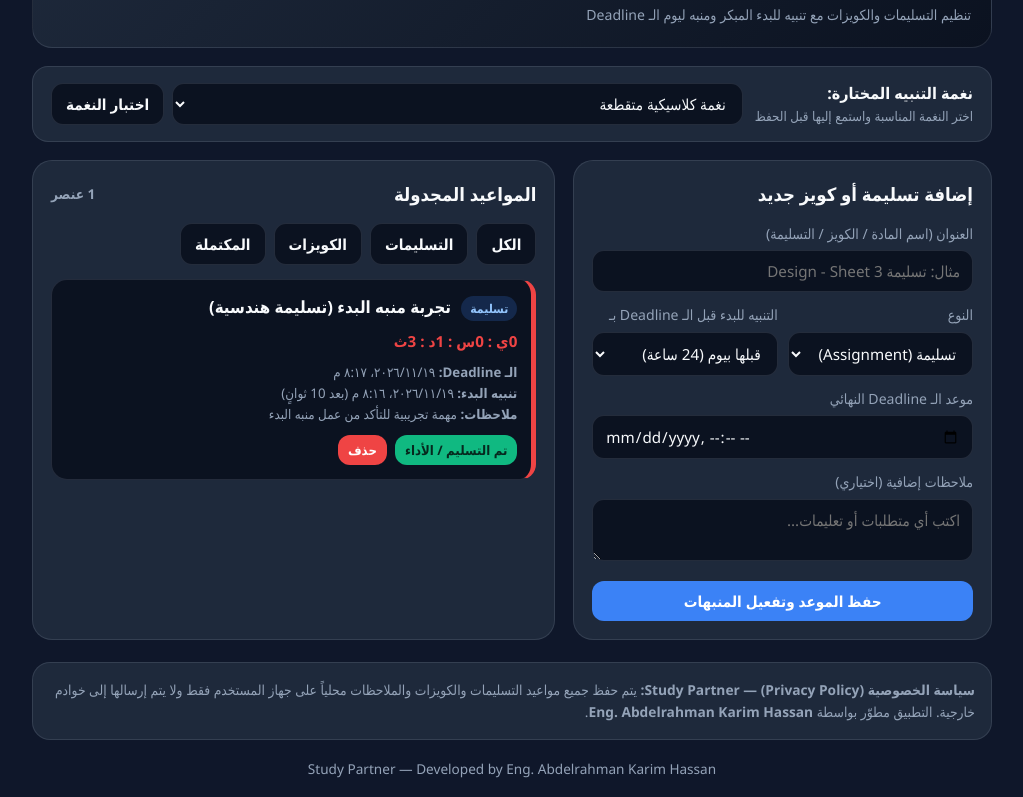
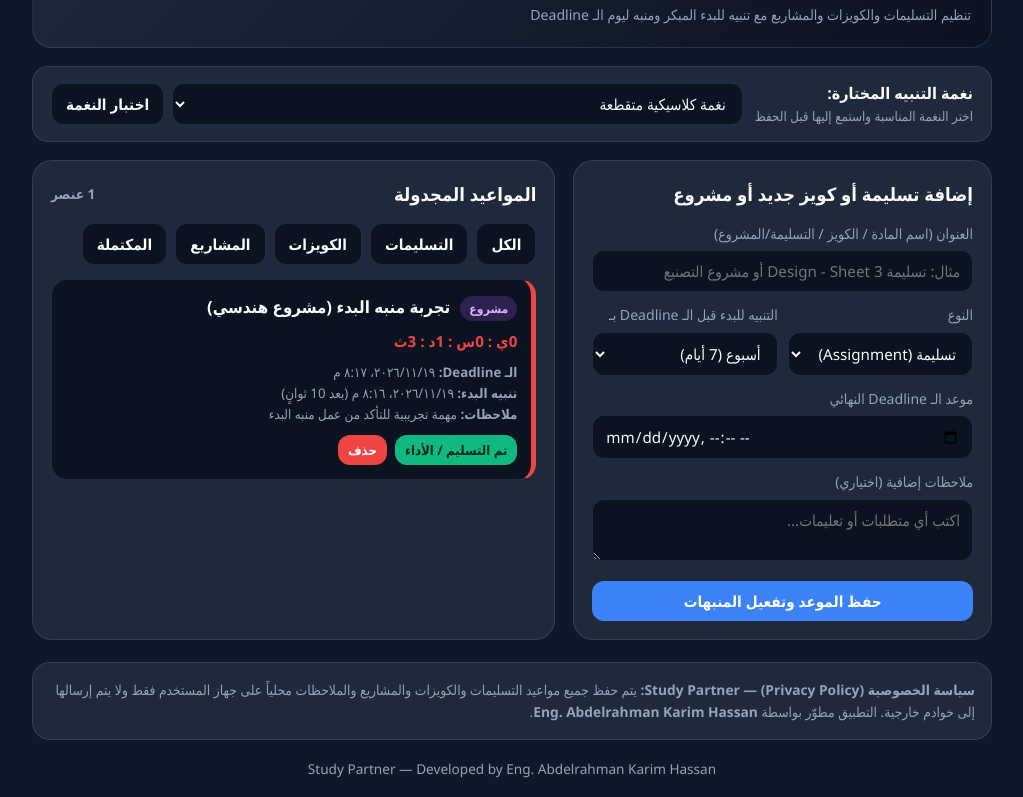
Before and after one commit to eng-abdelrahman-karim/Study-partner, a plain HTML site: page index.html in a window 1280 px wide. Both pictures are taken after a click on the button "تجربة سريعة (منبه خلال 10 ثوانٍ)". Shown: the part 110-907 px from the top of the page, without its empty margins (128-1151 px from the left). Drawn offline with Linux system fonts and the light colour scheme.

Commit message:
index.html

```diff
--- a/index.html
+++ b/index.html
@@ -3,7 +3,7 @@
 <head>
   <meta charset="UTF-8" />
   <meta name="viewport" content="width=device-width, initial-scale=1.0" />
-  <title>Study Partner | منبه التسليمات والكويزات</title>
+  <title>Study Partner | منبه التسليمات والكويزات والمشاريع</title>
   <style>
     :root {
       --bg: #0f172a;
@@ -14,6 +14,7 @@
       --primary: #3b82f6;
       --primary-hover: #2563eb;
       --accent: #f59e0b;
+      --purple: #a855f7;
       --danger: #ef4444;
       --success: #10b981;
       --border: rgba(148, 163, 184, 0.18);
@@ -250,6 +251,10 @@
       border-right-color: var(--accent);
     }
 
+    .task-item.project {
+      border-right-color: var(--purple);
+    }
+
     .task-item.urgent {
       border-right-color: var(--danger);
     }
@@ -283,6 +288,11 @@
     .badge-quiz {
       background: rgba(245, 158, 11, 0.2);
       color: #fcd34d;
+    }
+
+    .badge-project {
+      background: rgba(168, 85, 247, 0.22);
+      color: #d8b4fe;
     }
 
     .countdown {
@@ -374,7 +384,7 @@
       <div class="brand">
         <h1>Study Partner</h1>
         <div class="dev-credit">Developed by Eng. Abdelrahman Karim Hassan</div>
-        <p>تنظيم التسليمات والكويزات مع تنبيه للبدء المبكر ومنبه ليوم الـ Deadline</p>
+        <p>تنظيم التسليمات والكويزات والمشاريع مع تنبيه للبدء المبكر ومنبه ليوم الـ Deadline</p>
       </div>
       <div class="header-actions">
         <button class="btn-warn" onclick="addSampleTasks()">تجربة سريعة (منبه خلال 10 ثوانٍ)</button>
@@ -399,11 +409,11 @@
 
     <div class="grid">
       <div class="card">
-        <h2>إضافة تسليمة أو كويز جديد</h2>
+        <h2>إضافة تسليمة أو كويز جديد أو مشروع</h2>
         <form id="taskForm">
           <div class="form-group">
-            <label for="title">العنوان (اسم المادة / الكويز / التسليمة)</label>
-            <input id="title" type="text" placeholder="مثال: تسليمة Design - Sheet 3" required />
+            <label for="title">العنوان (اسم المادة / الكويز / التسليمة/المشروع)</label>
+            <input id="title" type="text" placeholder="مثال: تسليمة Design - Sheet 3 أو مشروع التصنيع" required />
           </div>
 
           <div class="row-2">
@@ -412,14 +422,20 @@
               <select id="type">
                 <option value="assignment">تسليمة (Assignment)</option>
                 <option value="quiz">كويز (Quiz)</option>
+                <option value="project">مشروع (Project)</option>
               </select>
             </div>
 
             <div class="form-group">
               <label for="prepMinutes">التنبيه للبدء قبل الـ Deadline بـ</label>
               <select id="prepMinutes">
+                <option value="10080">أسبوع (7 أيام)</option>
+                <option value="8640">6 أيام</option>
+                <option value="7200">5 أيام</option>
+                <option value="5760">4 أيام</option>
+                <option value="4320">3 أيام</option>
+                <option value="2880">قبلها بيومين (48 ساعة)</option>
                 <option value="1440">قبلها بيوم (24 ساعة)</option>
-                <option value="2880">قبلها بيومين (48 ساعة)</option>
                 <option value="180">قبلها بـ 3 ساعات</option>
                 <option value="60">قبلها بساعة</option>
                 <option value="15">قبلها بـ 15 دقيقة</option>
@@ -451,6 +467,7 @@
           <button onclick="setFilter('all')">الكل</button>
           <button onclick="setFilter('assignment')">التسليمات</button>
           <button onclick="setFilter('quiz')">الكويزات</button>
+          <button onclick="setFilter('project')">المشاريع</button>
           <button onclick="setFilter('done')">المكتملة</button>
         </div>
 
@@ -460,7 +477,7 @@
 
     <div class="privacy-box">
       <strong>سياسة الخصوصية (Privacy Policy) — Study Partner:</strong>
-      يتم حفظ جميع مواعيد التسليمات والكويزات والملاحظات محلياً على جهاز المستخدم فقط ولا يتم إرسالها إلى خوادم خارجية. التطبيق مطوّر بواسطة <strong>Eng. Abdelrahman Karim Hassan</strong>.
+      يتم حفظ جميع مواعيد التسليمات والكويزات والمشاريع والملاحظات محلياً على جهاز المستخدم فقط ولا يتم إرسالها إلى خوادم خارجية. التطبيق مطوّر بواسطة <strong>Eng. Abdelrahman Karim Hassan</strong>.
     </div>
 
     <footer>
@@ -587,8 +604,8 @@
       const now = Date.now();
       tasks.push({
         id: now + 1,
-        title: "تجربة منبه البدء (تسليمة هندسية)",
-        type: "assignment",
+        title: "تجربة منبه البدء (مشروع هندسي)",
+        type: "project",
         deadline: now + 65000,
         prepTime: now + 10000,
         prepLabel: "بعد 10 ثوانٍ",
@@ -601,11 +618,19 @@
       renderTasks();
     }
 
+    function getTypeBadge(type) {
+      if (type === "quiz") return `<span class="badge badge-quiz">كويز</span>`;
+      if (type === "project") return `<span class="badge badge-project">مشروع</span>`;
+      return `<span class="badge badge-assignment">تسليمة</span>`;
+    }
+
     document.getElementById("taskForm").addEventListener("submit", function (e) {
       e.preventDefault();
       const title = document.getElementById("title").value.trim();
       const type = document.getElementById("type").value;
-      const prepMinutes = Number(document.getElementById("prepMinutes").value);
+      const prepSelect = document.getElementById("prepMinutes");
+      const prepMinutes = Number(prepSelect.value);
+      const prepText = prepSelect.options[prepSelect.selectedIndex].text;
       const deadlineVal = document.getElementById("deadline").value;
       const notes = document.getElementById("notes").value.trim();
 
@@ -620,7 +645,7 @@
         type,
         deadline: deadlineTs,
         prepTime: prepTs,
-        prepLabel: `قبل الموعد بـ ${prepMinutes} دقيقة`,
+        prepLabel: prepText,
         notes,
         prepTriggered: false,
         deadlineTriggered: false,
@@ -649,6 +674,7 @@
       const filtered = tasks.filter(t => {
         if (currentFilter === "assignment") return t.type === "assignment" && !t.done;
         if (currentFilter === "quiz") return t.type === "quiz" && !t.done;
+        if (currentFilter === "project") return t.type === "project" && !t.done;
         if (currentFilter === "done") return t.done;
         return true;
       });
@@ -670,9 +696,7 @@
             <div class="task-item ${t.type} ${isUrgent ? "urgent" : ""} ${t.done ? "done" : ""}">
               <div class="task-top">
                 <div>
-                  <span class="badge ${t.type === "quiz" ? "badge-quiz" : "badge-assignment"}">
-                    ${t.type === "quiz" ? "كويز" : "تسليمة"}
-                  </span>
+                  ${getTypeBadge(t.type)}
                   <strong style="font-size:1.05rem;">${t.title}</strong>
                 </div>
               </div>
@@ -712,7 +736,7 @@
           changed = true;
           triggerAlarm(
             `يوم الـ Deadline: ${t.title}`,
-            `وصل موعد التسليم/الكويز المحدد (${formatDateTime(t.deadline)}).`,
+            `وصل موعد التسليم/الكويز/المشروع المحدد (${formatDateTime(t.deadline)}).`,
             "urgent"
           );
         }
```
